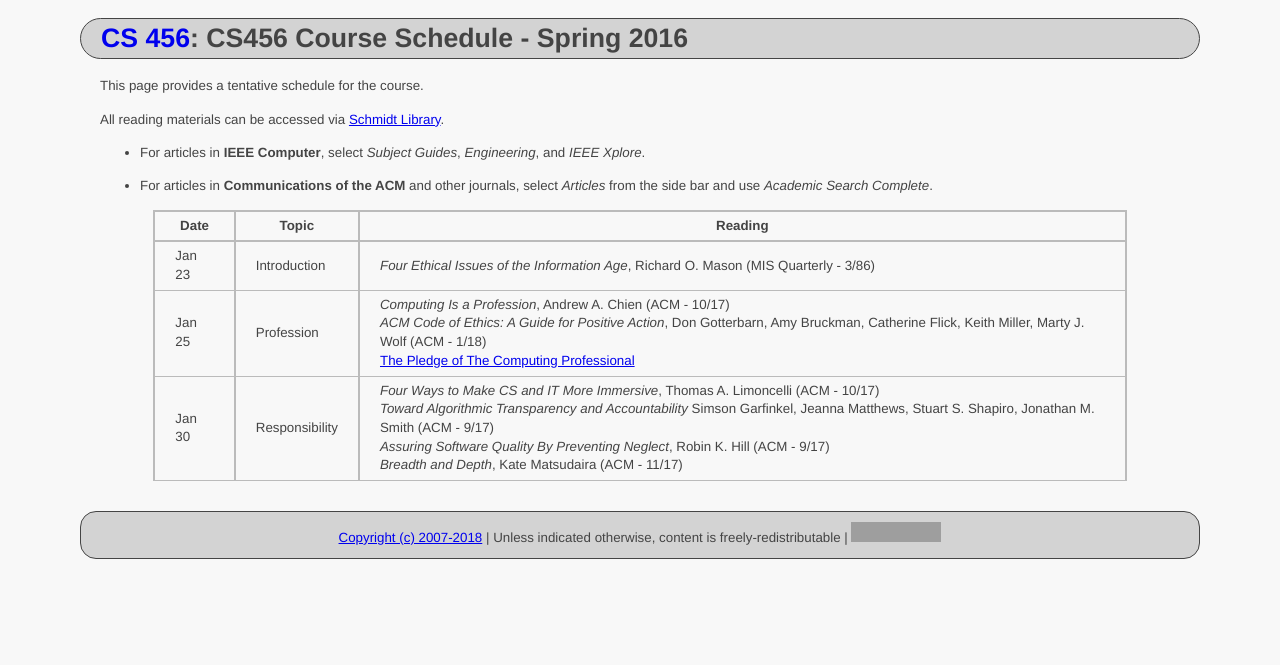
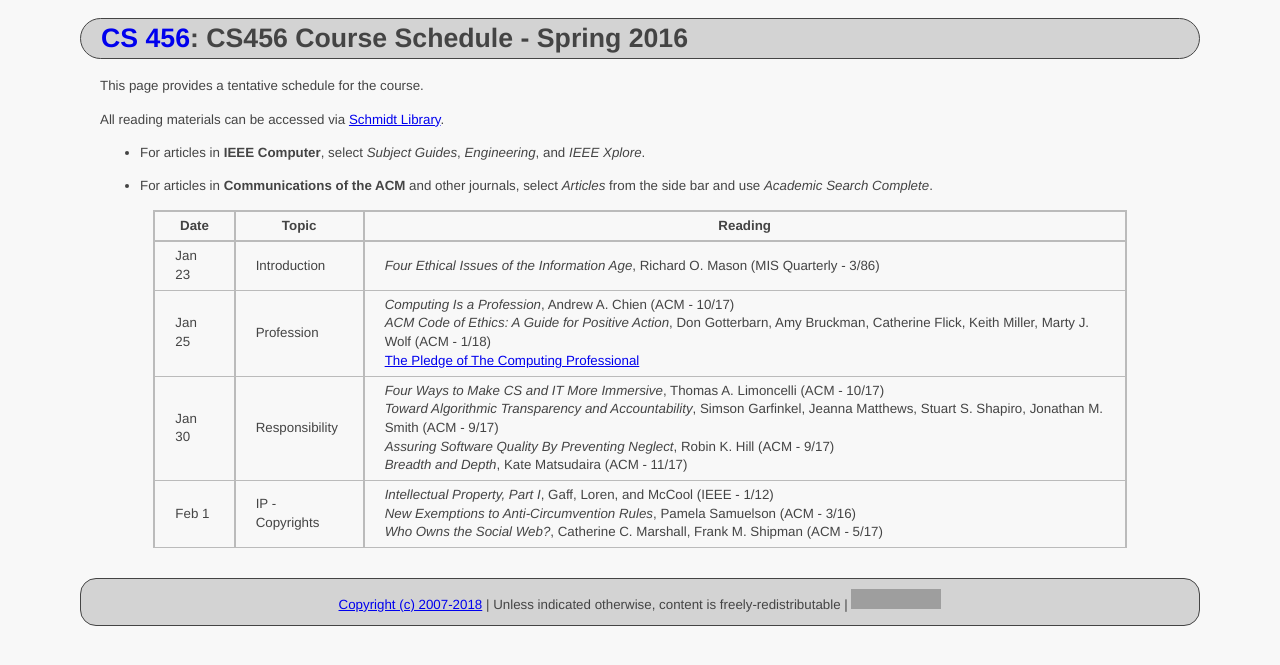
Before and after one commit to ycpcs/cs456-spring2018, a Jekyll site: the page built from schedule/index.md, in a window 1280 px wide. Shown: the top 665 px of the page. Built offline with Jekyll 4.4.1, drawn with Linux system fonts in a browser that asks for light colours; grey boxes are pictures that could not be loaded.

Commit message:
add copyright articles
add copyright articles

```diff
--- a/schedule/index.md
+++ b/schedule/index.md
@@ -16,7 +16,8 @@ All reading materials can be accessed via [Schmidt Library](http://library.ycp.e
 > ------- | --------------  | -------------------------------------------------------------------------------------- |
 > Jan 23  | Introduction    | *Four Ethical Issues of the Information Age*, Richard O. Mason (MIS Quarterly - 3/86)  |
 > Jan 25  | Profession      | *Computing Is a Profession*, Andrew A. Chien (ACM - 10/17) <br /> *ACM Code of Ethics: A Guide for Positive Action*, Don Gotterbarn, Amy Bruckman, Catherine Flick, Keith Miller, Marty J. Wolf (ACM - 1/18) <br /> [The Pledge of The Computing Professional](http://pledge-of-the-computing-professional.org/home-page/the-oath) |
-> Jan 30  | Responsibility  | *Four Ways to Make CS and IT More Immersive*, Thomas A. Limoncelli (ACM - 10/17) <br /> *Toward Algorithmic Transparency and Accountability* Simson Garfinkel, Jeanna Matthews, Stuart S. Shapiro, Jonathan M. Smith (ACM - 9/17) <br /> *Assuring Software Quality By Preventing Neglect*, Robin K. Hill (ACM - 9/17) <br /> *Breadth and Depth*, Kate Matsudaira (ACM - 11/17) |
+> Jan 30  | Responsibility  | *Four Ways to Make CS and IT More Immersive*, Thomas A. Limoncelli (ACM - 10/17) <br /> *Toward Algorithmic Transparency and Accountability*, Simson Garfinkel, Jeanna Matthews, Stuart S. Shapiro, Jonathan M. Smith (ACM - 9/17) <br /> *Assuring Software Quality By Preventing Neglect*, Robin K. Hill (ACM - 9/17) <br /> *Breadth and Depth*, Kate Matsudaira (ACM - 11/17) |
+> Feb  1  | IP - Copyrights | *Intellectual Property, Part I*, Gaff, Loren, and McCool (IEEE - 1/12) <br /> *New Exemptions to Anti-Circumvention Rules*, Pamela Samuelson (ACM - 3/16) <br /> *Who Owns the Social Web?*, Catherine C. Marshall, Frank M. Shipman (ACM - 5/17) |
 
 
 
```
